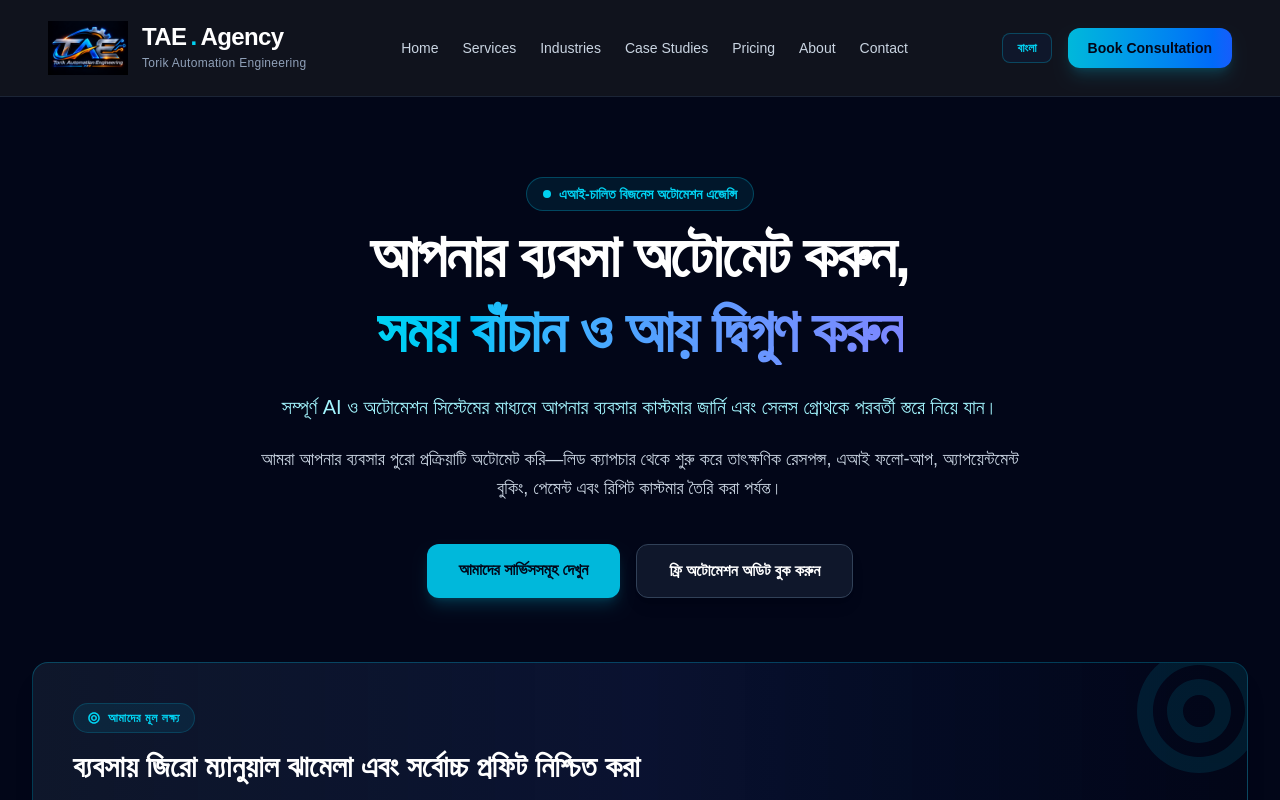
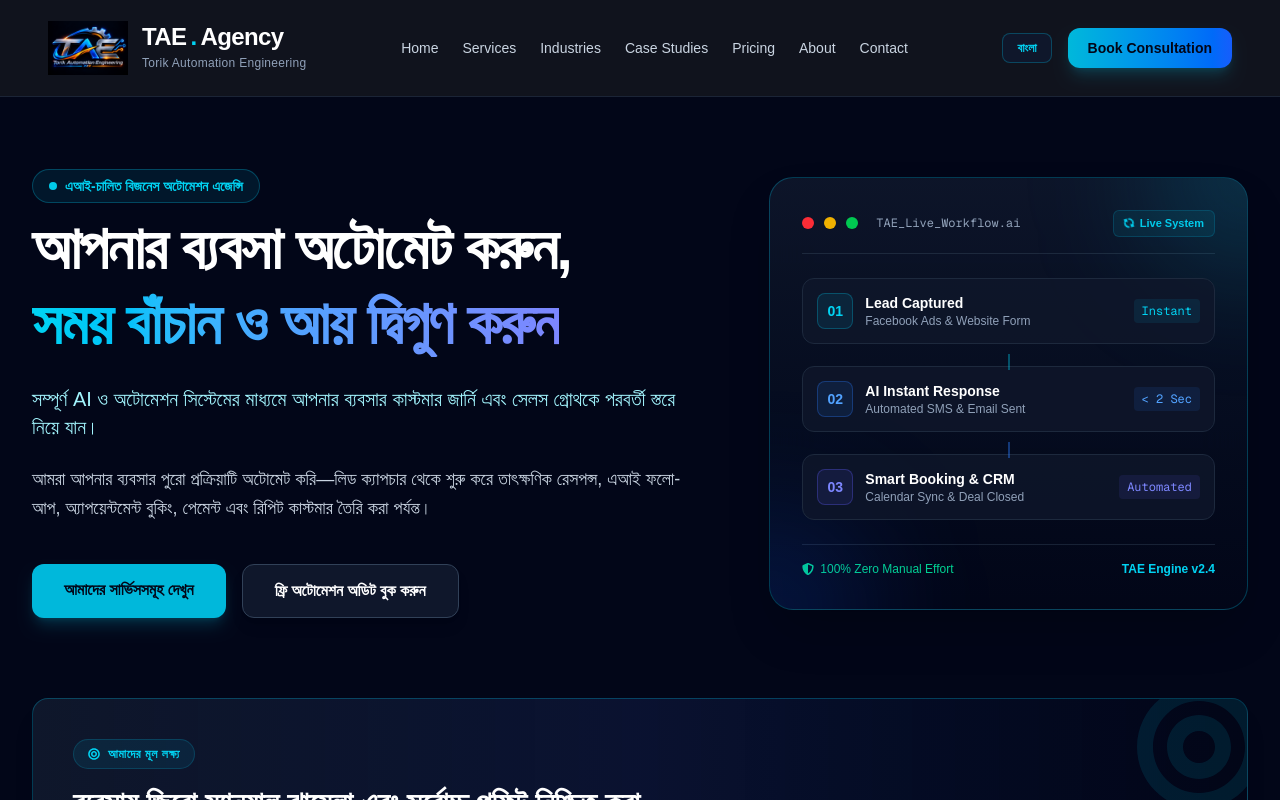
Before and after one commit to torikinsights-wq/tae-agency, a Next.js app: page / in a window 1280 px wide. Shown: the top 800 px of the page. Built offline with nearby package versions, Linux system fonts and the light colour scheme.

Commit message:
Add visual automation workflow card in hero section

```diff
--- a/app/page.tsx
+++ b/app/page.tsx
@@ -3,37 +3,40 @@ import React from "react";
 import Link from "next/link";
 import {
   FaBolt, FaRobot, FaCalendarAlt, FaCreditCard,
-  FaStar, FaShareAlt, FaArrowRight, FaCheckCircle, FaInfoCircle, FaBullseye
+  FaStar, FaShareAlt, FaArrowRight, FaCheckCircle, FaInfoCircle, FaBullseye, FaSyncAlt, FaShieldAlt
 } from "react-icons/fa";
 
 export default function HomePage() {
   return (
     <div className="min-h-screen bg-slate-950 text-slate-100 py-12 px-4 sm:px-6 lg:px-8">
-      <div className="max-w-7xl mx-auto space-y-16">
+      <div className="max-w-7xl mx-auto space-y-20">
 
-        {/* Hero Section */}
-        <div className="text-center space-y-6 pt-8">
+        {/* Hero Section with Visual Workflow Automation Preview on the Right */}
+        <div className="grid grid-cols-1 lg:grid-cols-12 gap-12 items-center pt-6">
+
+          {/* Left Text Content */}
+          <div className="lg:col-span-7 space-y-6 text-center lg:text-left">
             <div className="inline-flex items-center gap-2 px-4 py-1.5 rounded-full bg-cyan-500/10 border border-cyan-500/30 text-cyan-400 text-xs sm:text-sm font-semibold mb-2">
               <span className="w-2 h-2 rounded-full bg-cyan-400 animate-pulse"></span>
               এআই-চালিত বিজনেস অটোমেশন এজেন্সি
             </div>
 
-          <h1 className="text-4xl sm:text-6xl font-extrabold tracking-tight text-white leading-tight">
+            <h1 className="text-4xl sm:text-5xl lg:text-6xl font-extrabold tracking-tight text-white leading-tight">
               আপনার ব্যবসা অটোমেট করুন, <br />
               <span className="bg-gradient-to-r from-cyan-400 via-blue-400 to-indigo-400 bg-clip-text text-transparent">
-              সময় বাঁচান ও আয় দ্বিগুণ করুন
+                সময় বাঁচান ও আয় দ্বিগুণ করুন
               </span>
             </h1>
 
-          <p className="text-xl text-cyan-200 font-medium max-w-3xl mx-auto">
-            সম্পূর্ণ AI ও অটোমেশন সিস্টেমের মাধ্যমে আপনার ব্যবসার কাস্টমার জার্নি এবং সেলস গ্রোথকে পরবর্তী স্তরে নিয়ে যান।
+            <p className="text-xl text-cyan-200 font-medium max-w-2xl mx-auto lg:mx-0">
+              সম্পূর্ণ AI ও অটোমেশন সিস্টেমের মাধ্যমে আপনার ব্যবসার কাস্টমার জার্নি এবং সেলস গ্রোথকে পরবর্তী স্তরে নিয়ে যান।
             </p>
 
-          <p className="max-w-3xl mx-auto text-slate-300 text-base sm:text-lg leading-relaxed">
+            <p className="max-w-2xl mx-auto lg:mx-0 text-slate-300 text-base sm:text-lg leading-relaxed">
               আমরা আপনার ব্যবসার পুরো প্রক্রিয়াটি অটোমেট করি—লিড ক্যাপচার থেকে শুরু করে তাৎক্ষণিক রেসপন্স, এআই ফলো-আপ, অ্যাপয়েন্টমেন্ট বুকিং, পেমেন্ট এবং রিপিট কাস্টমার তৈরি করা পর্যন্ত।
             </p>
 
-          <div className="flex flex-wrap justify-center gap-4 pt-4">
+            <div className="flex flex-wrap justify-center lg:justify-start gap-4 pt-4">
               <Link
                 href="/services"
                 className="bg-cyan-500 hover:bg-cyan-400 text-slate-950 font-bold px-8 py-3.5 rounded-xl transition-all shadow-lg shadow-cyan-500/20"
@@ -49,6 +52,96 @@ export default function HomePage() {
             </div>
           </div>
 
+          {/* Right Visual Automation Workflow Card (Placed in your requested red box area) */}
+          <div className="lg:col-span-5">
+            <div className="relative bg-gradient-to-b from-slate-900/90 to-slate-950 border border-cyan-500/30 rounded-3xl p-6 sm:p-8 shadow-2xl backdrop-blur-xl overflow-hidden group">
+
+              {/* Background Glow Effect */}
+              <div className="absolute -top-24 -right-24 w-48 h-48 bg-cyan-500/20 rounded-full blur-3xl pointer-events-none"></div>
+              <div className="absolute -bottom-24 -left-24 w-48 h-48 bg-blue-600/20 rounded-full blur-3xl pointer-events-none"></div>
+
+              <div className="flex items-center justify-between mb-6 border-b border-slate-800 pb-4">
+                <div className="flex items-center gap-2.5">
+                  <span className="w-3 h-3 rounded-full bg-red-500 inline-block"></span>
+                  <span className="w-3 h-3 rounded-full bg-yellow-500 inline-block"></span>
+                  <span className="w-3 h-3 rounded-full bg-green-500 inline-block"></span>
+                  <span className="text-xs font-mono text-slate-400 ml-2">TAE_Live_Workflow.ai</span>
+                </div>
+                <span className="inline-flex items-center gap-1.5 text-[11px] font-semibold text-cyan-400 bg-cyan-500/10 px-2.5 py-1 rounded-md border border-cyan-500/20 animate-pulse">
+                  <FaSyncAlt className="text-[10px] animate-spin" /> Live System
+                </span>
+              </div>
+
+              {/* Visual Interactive Flow Steps */}
+              <div className="space-y-3.5 relative z-10">
+
+                {/* Step 1 */}
+                <div className="flex items-center justify-between p-3.5 rounded-xl bg-slate-900/80 border border-slate-800 hover:border-cyan-500/40 transition-all">
+                  <div className="flex items-center gap-3">
+                    <div className="w-9 h-9 rounded-lg bg-cyan-500/10 border border-cyan-500/30 flex items-center justify-center text-cyan-400 font-bold text-sm">
+                      01
+                    </div>
+                    <div>
+                      <div className="text-white text-sm font-semibold">Lead Captured</div>
+                      <div className="text-slate-400 text-xs">Facebook Ads & Website Form</div>
+                    </div>
+                  </div>
+                  <span className="text-xs text-cyan-400 font-mono bg-cyan-500/10 px-2 py-1 rounded">Instant</span>
+                </div>
+
+                {/* Connecting Arrow */}
+                <div className="flex justify-center my-[-4px]">
+                  <div className="w-0.5 h-4 bg-cyan-500/40"></div>
+                </div>
+
+                {/* Step 2 */}
+                <div className="flex items-center justify-between p-3.5 rounded-xl bg-slate-900/80 border border-slate-800 hover:border-cyan-500/40 transition-all">
+                  <div className="flex items-center gap-3">
+                    <div className="w-9 h-9 rounded-lg bg-blue-500/10 border border-blue-500/30 flex items-center justify-center text-blue-400 font-bold text-sm">
+                      02
+                    </div>
+                    <div>
+                      <div className="text-white text-sm font-semibold">AI Instant Response</div>
+                      <div className="text-slate-400 text-xs">Automated SMS & Email Sent</div>
+                    </div>
+                  </div>
+                  <span className="text-xs text-blue-400 font-mono bg-blue-500/10 px-2 py-1 rounded">&lt; 2 Sec</span>
+                </div>
+
+                {/* Connecting Arrow */}
+                <div className="flex justify-center my-[-4px]">
+                  <div className="w-0.5 h-4 bg-blue-500/40"></div>
+                </div>
+
+                {/* Step 3 */}
+                <div className="flex items-center justify-between p-3.5 rounded-xl bg-slate-900/80 border border-slate-800 hover:border-cyan-500/40 transition-all">
+                  <div className="flex items-center gap-3">
+                    <div className="w-9 h-9 rounded-lg bg-indigo-500/10 border border-indigo-500/30 flex items-center justify-center text-indigo-400 font-bold text-sm">
+                      03
+                    </div>
+                    <div>
+                      <div className="text-white text-sm font-semibold">Smart Booking & CRM</div>
+                      <div className="text-slate-400 text-xs">Calendar Sync & Deal Closed</div>
+                    </div>
+                  </div>
+                  <span className="text-xs text-indigo-400 font-mono bg-indigo-500/10 px-2 py-1 rounded">Automated</span>
+                </div>
+
+              </div>
+
+              {/* Bottom Card Summary */}
+              <div className="mt-6 pt-4 border-t border-slate-800/80 flex items-center justify-between text-xs text-slate-400">
+                <span className="flex items-center gap-1.5 text-emerald-400 font-medium">
+                  <FaShieldAlt /> 100% Zero Manual Effort
+                </span>
+                <span className="text-cyan-400 font-bold">TAE Engine v2.4</span>
+              </div>
+
+            </div>
+          </div>
+
+        </div>
+
         {/* নতুন সেকশন: আমাদের মূল লক্ষ্য (আমাদের সম্পর্কে ঘরের ঠিক উপরে) */}
         <div className="bg-gradient-to-r from-slate-900 via-blue-950/40 to-slate-950 border border-cyan-500/30 rounded-2xl p-8 sm:p-10 shadow-xl relative overflow-hidden">
           <div className="absolute top-0 right-0 transform translate-x-4 -translate-y-4 opacity-10 text-cyan-400 text-9xl pointer-events-none">
@@ -59,15 +152,15 @@ export default function HomePage() {
               <FaBullseye /> আমাদের মূল লক্ষ্য
             </div>
             <h2 className="text-2xl sm:text-3xl font-bold text-white">
-              ব্যবসায় জিরো ম্যানুয়াল ঝামেলা এবং সর্বোচ্চ প্রফিট নিশ্চিত করা
+              ব্যবসায় জিরো ম্যানুয়াল ঝামেলা এবং সর্বোচ্চ প্রফিট নিশ্চিত করা
             </h2>
             <p className="text-slate-300 text-base sm:text-lg leading-relaxed">
-              আমাদের প্রধান লক্ষ্য হলো প্রতিটি বিজনেস ওনারের সময় বাঁচানো এবং আধুনিক <span className="text-cyan-400 font-semibold">AI ও অটোমেশন</span> প্রযুক্তির মাধ্যমে লিড কনভার্শন রেট বহুগুণ বাড়িয়ে দেওয়া। কম সময়ে দ্রুত রেসপন্স, শতভাগ নির্ভুল ফলো-আপ এবং স্থায়ী কাস্টমার বেস তৈরি করে আপনার ব্যবসাকে একটি স্বয়ংক্রিয় প্রফিট মেশিনে রূপান্তর করাই আমাদের মূল অঙ্গীকার।
+              আমাদের প্রধান লক্ষ্য হলো প্রতিটি বিজনেস ওনারের সময় বাঁচানো এবং আধুনিক <span className="text-cyan-400 font-semibold">AI ও অটোমেশন</span> প্রযুক্তির মাধ্যমে লিড কনভার্শন রেট বহুগুণ বাড়িয়ে দেওয়া। কম সময়ে দ্রুত রেসপন্স, শতভাগ নির্ভুল ফলো-আপ এবং স্থায়ী কাস্টমার বেস তৈরি করে আপনার ব্যবসাকে একটি স্বয়ংক্রিয় প্রফিট মেশিনে রূপান্তর করাই আমাদের মূল অঙ্গীকার।
             </p>
           </div>
         </div>
 
-        {/* আমাদের সম্পর্কে সেকশন (বড়, কালারফুল এবং আকর্ষণীয় করা হয়েছে) */}
+        {/* আমাদের সম্পর্কে সেকশন (বড়, কালারফুল এবং আকর্ষণীয় করা হয়েছে) */}
         <div className="bg-gradient-to-r from-slate-900 via-slate-900/90 to-slate-950 border border-slate-800 rounded-2xl p-8 sm:p-10 shadow-xl flex flex-col md:flex-row items-center justify-between gap-8">
           <div className="space-y-4 max-w-3xl text-center md:text-left">
             <div className="inline-flex items-center gap-2 text-cyan-400 font-semibold text-xs uppercase tracking-wider bg-cyan-500/10 px-3.5 py-1.5 rounded-full border border-cyan-500/20">
@@ -77,7 +170,7 @@ export default function HomePage() {
               টিএই এজেন্সি (TAE.Agency) — আপনার ডিজিটাল গ্রোথ পার্টনার
             </h2>
             <p className="text-slate-300 text-base sm:text-lg leading-relaxed">
-              প্রতিটি সম্ভাবনাময় লিড হাতছাড়া হওয়া মানেই আপনার মূল্যবান ব্যবসার বড় ক্ষতি। আমরা দীর্ঘদিনের অভিজ্ঞতা এবং আধুনিক <span className="text-cyan-400 font-semibold">টেকনিক্যাল সলিউশনের</span> মাধ্যমে আপনার ব্যবসার সেলস ও অপারেশনাল প্রসেসকে সম্পূর্ণ অটোমেটেড করি। আমাদের লক্ষ্য কেবল সেবা দেওয়া নয়, বরং আপনার ব্যবসাকে একটি স্মার্ট ও যুগোপযোগী ব্র্যান্ডে পরিণত করা। আমাদের টিম, ভিশন এবং কাজের ধরণ সম্পর্কে বিস্তারিত জানতে নিচের বাটনে ক্লিক করে আমাদের এবাউট পেজটি ভিজিট করুন।
+              প্রতিটি সম্ভাবনাময় লিড হাতছাড়া হওয়া মানেই আপনার মূল্যবান ব্যবসার বড় ক্ষতি। আমরা দীর্ঘদিনের অভিজ্ঞতা এবং আধুনিক <span className="text-cyan-400 font-semibold">টেকনিক্যাল সলিউশনের</span> মাধ্যমে আপনার ব্যবসার সেলস ও অপারেশনাল প্রসেসকে সম্পূর্ণ অটোমেটেড করি। আমাদের লক্ষ্য কেবল সেবা দেওয়া নয়, বরং আপনার ব্যবসাকে একটি স্মার্ট ও যুগোপযোগী ব্র্যান্ডে পরিণত করা। আমাদের টিম, ভিশন এবং কাজের ধরণ সম্পর্কে বিস্তারিত জানতে নিচের বাটনে ক্লিক করে আমাদের এবাউট পেজটি ভিজিট করুন।
             </p>
           </div>
           <div className="shrink-0">
@@ -98,7 +191,7 @@ export default function HomePage() {
               আমাদের মূল অটোমেশন সার্ভিসসমূহ
             </h2>
             <p className="text-slate-400 text-sm sm:text-base max-w-2xl mx-auto">
-              আপনার ব্যবসার প্রতিটি বিভাগকে স্বয়ংক্রিয় করতে আমরা নিয়ে এসেছি ৬টি শক্তিশালী মডিউল।
+              আপনার ব্যবসার প্রতিটি বিভাগকে স্বয়ংক্রিয় করতে আমরা নিয়ে এসেছি ৬টি শক্তিশালী মডিউল।
             </p>
           </div>
 
@@ -160,7 +253,7 @@ export default function HomePage() {
               <div>
                 <div className="text-cyan-400 text-3xl mb-4 p-3 bg-cyan-500/10 w-fit rounded-xl border border-cyan-500/20"><FaCreditCard /></div>
                 <h3 className="text-xl font-bold text-white mb-2">৪. Payments & Membership</h3>
-                <p className="text-slate-400 text-sm mb-4">ইনভয়েস তৈরি, পেমেন্ট কালেকশন এবং মেম্বারশিপ রিনিউয়াল প্রক্রিয়া অটোমেট করুন।</p>
+                <p className="text-slate-400 text-sm mb-4">ইনভয়েস তৈরি, পেমেন্ট কালেকশন এবং মেম্বারশিপ রিনিউয়াল প্রক্রিয়া অটোমেট করুন।</p>
                 <ul className="space-y-2 text-slate-300 text-xs sm:text-sm">
                   <li className="flex items-center gap-2"><FaCheckCircle className="text-cyan-400 shrink-0" /> Auto Invoice Creation</li>
                   <li className="flex items-center gap-2"><FaCheckCircle className="text-cyan-400 shrink-0" /> Secure Payment Links</li>
@@ -177,7 +270,7 @@ export default function HomePage() {
               <div>
                 <div className="text-cyan-400 text-3xl mb-4 p-3 bg-cyan-500/10 w-fit rounded-xl border border-cyan-500/20"><FaStar /></div>
                 <h3 className="text-xl font-bold text-white mb-2">৫. Retention & Reputation</h3>
-                <p className="text-slate-400 text-sm mb-4">একবারের ক্রেতাকে দীর্ঘমেয়াদী অনুগত ক্রেটায় রূপান্তর করুন এবং রিভিউ বাড়ান।</p>
+                <p className="text-slate-400 text-sm mb-4">একবারের ক্রেতাকে দীর্ঘমেয়াদী অনুগত ক্রেটায় রূপান্তর করুন এবং রিভিউ বাড়ান।</p>
                 <ul className="space-y-2 text-slate-300 text-xs sm:text-sm">
                   <li className="flex items-center gap-2"><FaCheckCircle className="text-cyan-400 shrink-0" /> Automated Review Requests</li>
                   <li className="flex items-center gap-2"><FaCheckCircle className="text-cyan-400 shrink-0" /> Special Offer Campaigns</li>
```
Lines whose indentation alone changed are shown as unchanged.
